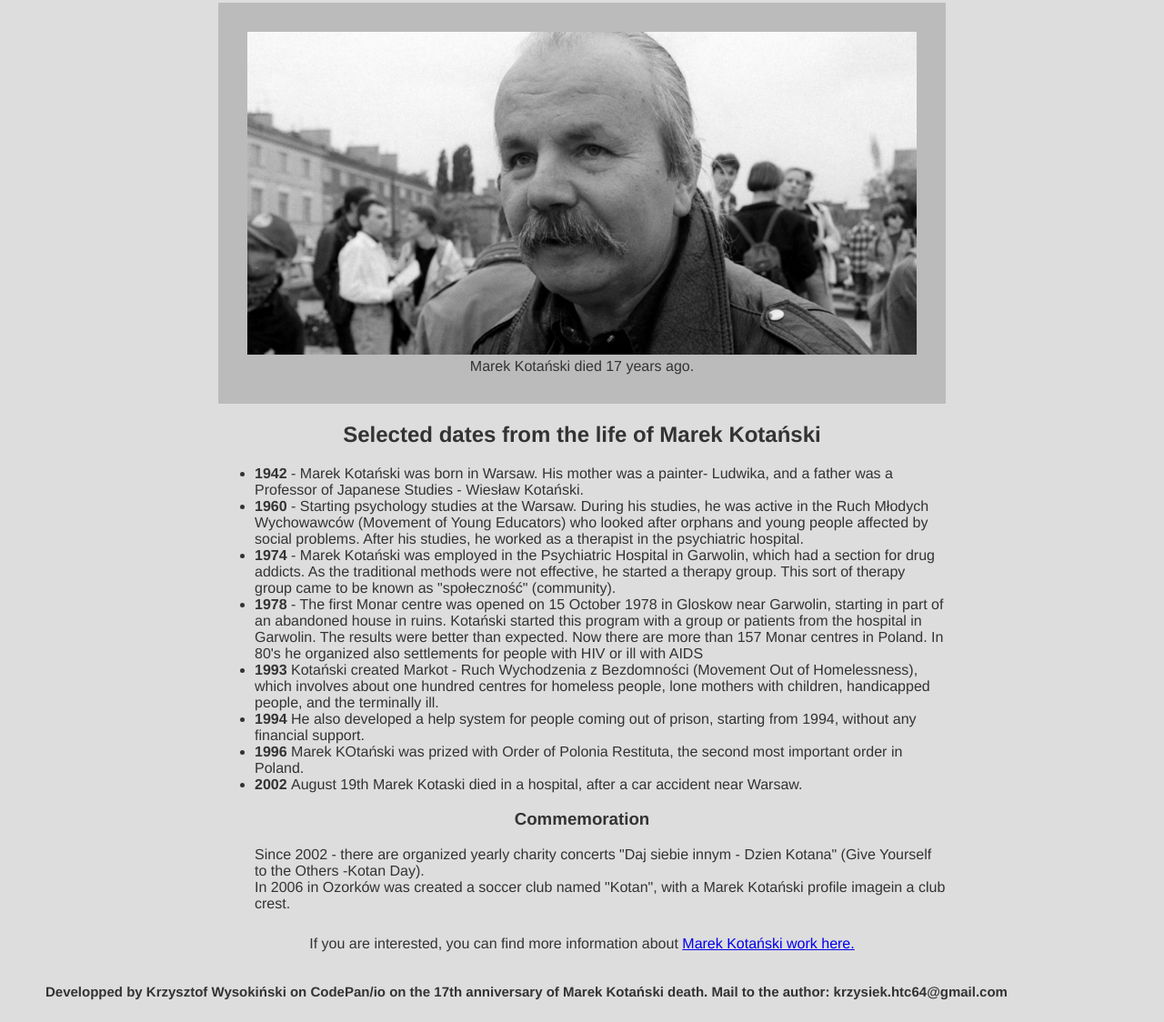
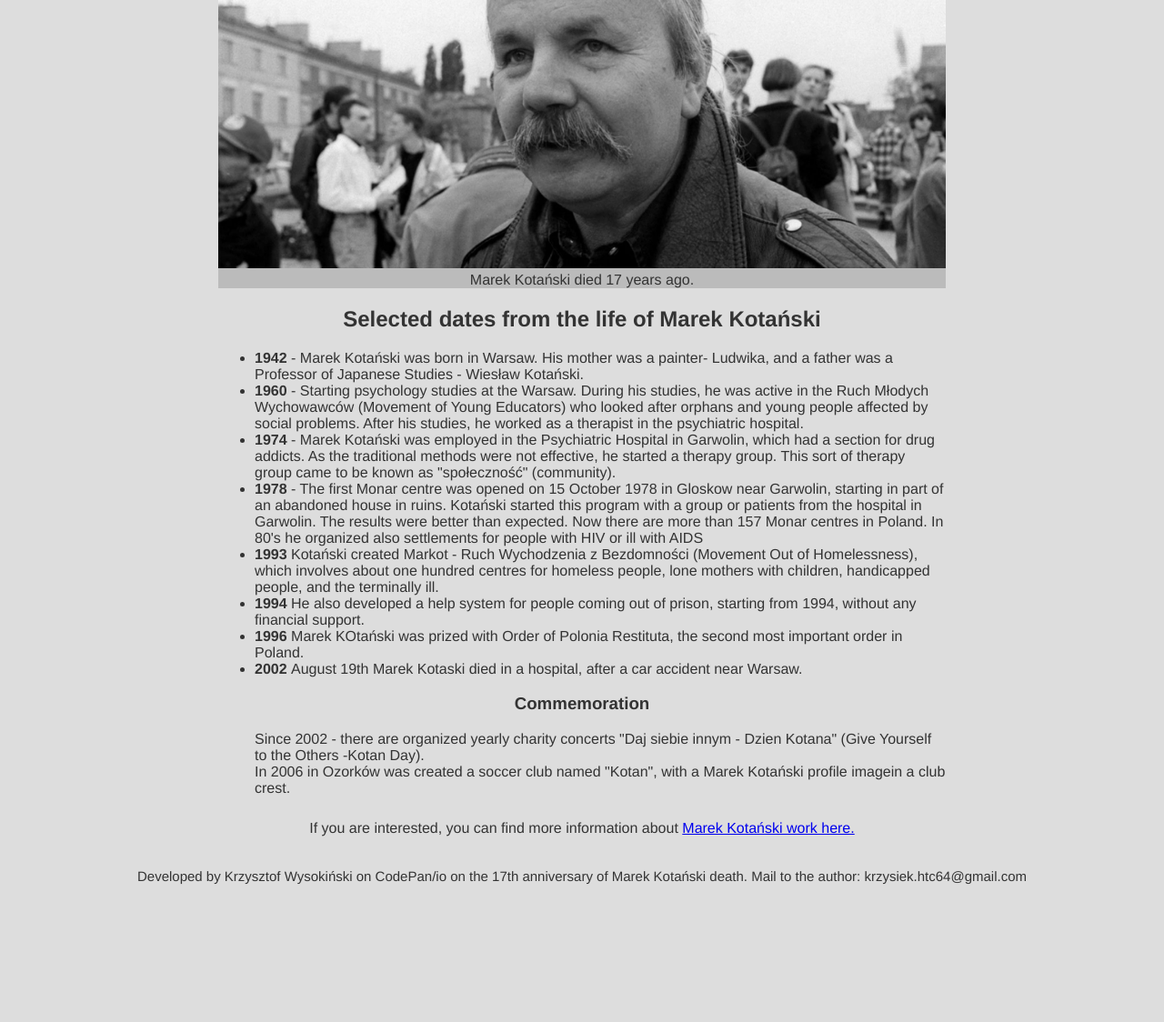
Before and after one commit to KrzysztofWys/FreeCodeCamp, a plain HTML site: page index.html in a window 1280 px wide. Shown: the part 205-1329 px from the top of the page at 91% size. After the commit the page ends 1202 px from the top, so only its background shows below. Drawn offline with Linux system fonts and the light colour scheme.

Commit message:
RWD added
Added responsible view

```diff
--- a/index.html
+++ b/index.html
@@ -66,10 +66,10 @@
             <a href="https://pl.wikipedia.org/wiki/Marek_Kota%C5%84ski" target="_blank"> Marek Kotański work here. </a>
         </footer>
     </section>
-    <footer>
-        <h4>Developped by Krzysztof Wysokiński on CodePan/io on the 17th anniversary of Marek Kotański death. Mail
+    <footer id="lower">
+        <p>Developed by Krzysztof Wysokiński on CodePan/io on the 17th anniversary of Marek Kotański death. Mail
             to the author: <mail> krzysiek.htc64@gmail.com</mail>
-        </h4>
+        </p>
     </footer>
 </body>
 
--- a/style.css
+++ b/style.css
@@ -9,46 +9,73 @@ h1{
     letter-spacing: 2px;
 }
 
+@media(min-height: 351px){
+    header{
+        background-color: #bbb;
+        text-align: center;
+        padding: 0;
+        margin:  0;
+    }
+}
+
+@media(max-height: 350px){
     header{
         background-color: #bbb;
         text-align: center;
         padding: 32px;
         margin:  15px 0px;
     }
+}
+
 header >p {
     font-style: italic;
 }
 
 section{
-    width: 800px;
+    max-width: 800px;
     text-align: center;
     margin-left: auto;
     margin-right: auto;
 }
-#mainphoto{
+
+#mainphoto {
     max-width: 100%;
+}
+
+@media(max-height: 350px) {
+    article {
+        font-size: 18px;
+    }
 }
 
 ul{
     list-style-type: disc;
     text-align: left;
 }
+
 #nostyletype{
     list-style-type: none;
+}
+
+@media(max-height: 350px) {
+    #lower{
+        font-size: 10px;
+        font-weight: 300;
+        margin: 25px 0;
+        text-align: center;
+    }
+}
+
+@media(min-height: 351px) {
+    #lower{
+        font-size: 15px;
+        font-weight: 400;
+        margin: 25px 50px;
+        text-align: center;
+    }
 }
 
 #moredata{
     text-align: center;
     padding: 10px;
 }
-
-footer{
-    margin-left: auto;
-    margin-right: auto;
-}
-
-h4{
-    font-size: 15px;
-    font-style: none;
-    margin: 25px 50px;
-}
```
Lines whose indentation alone changed are shown as unchanged.
